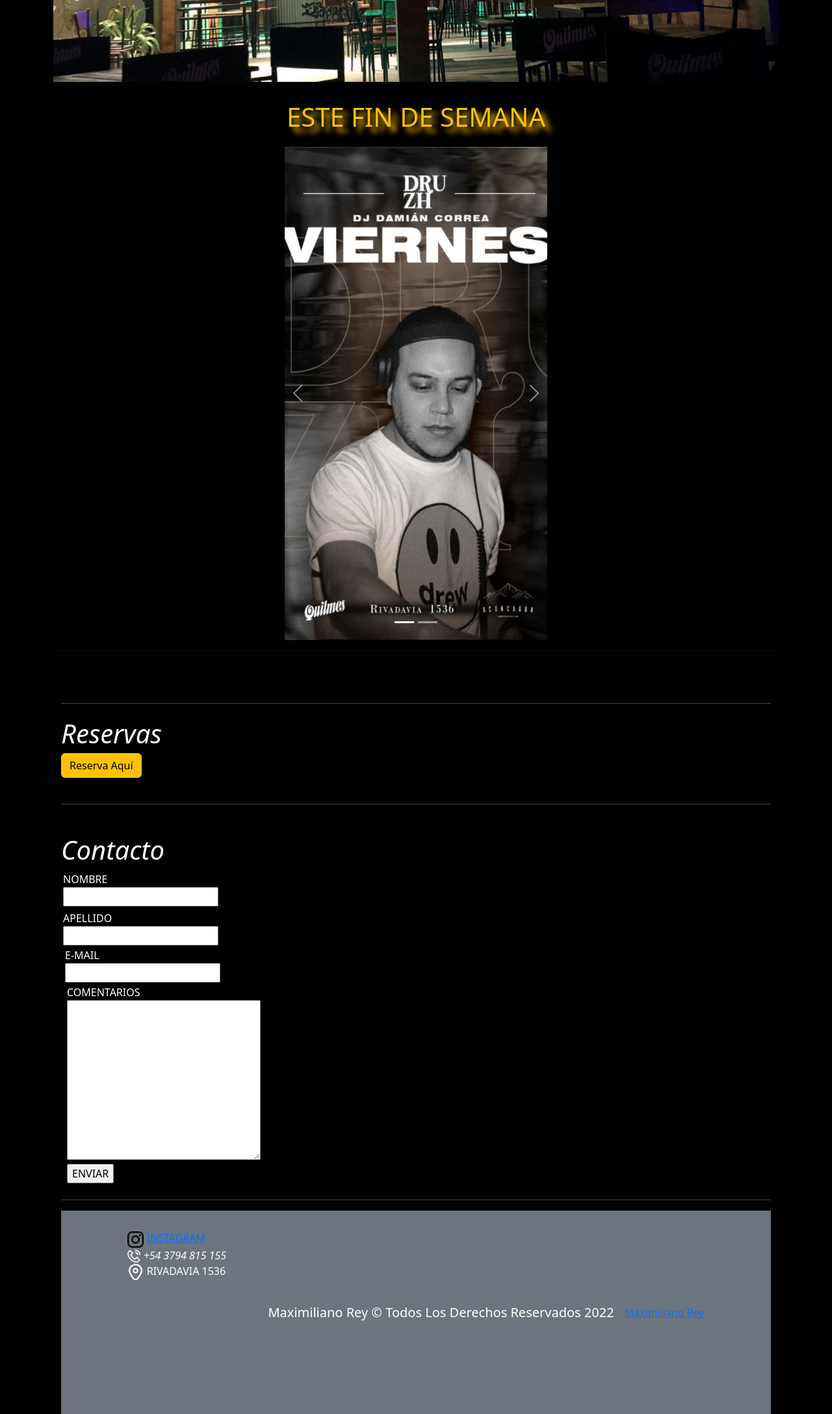
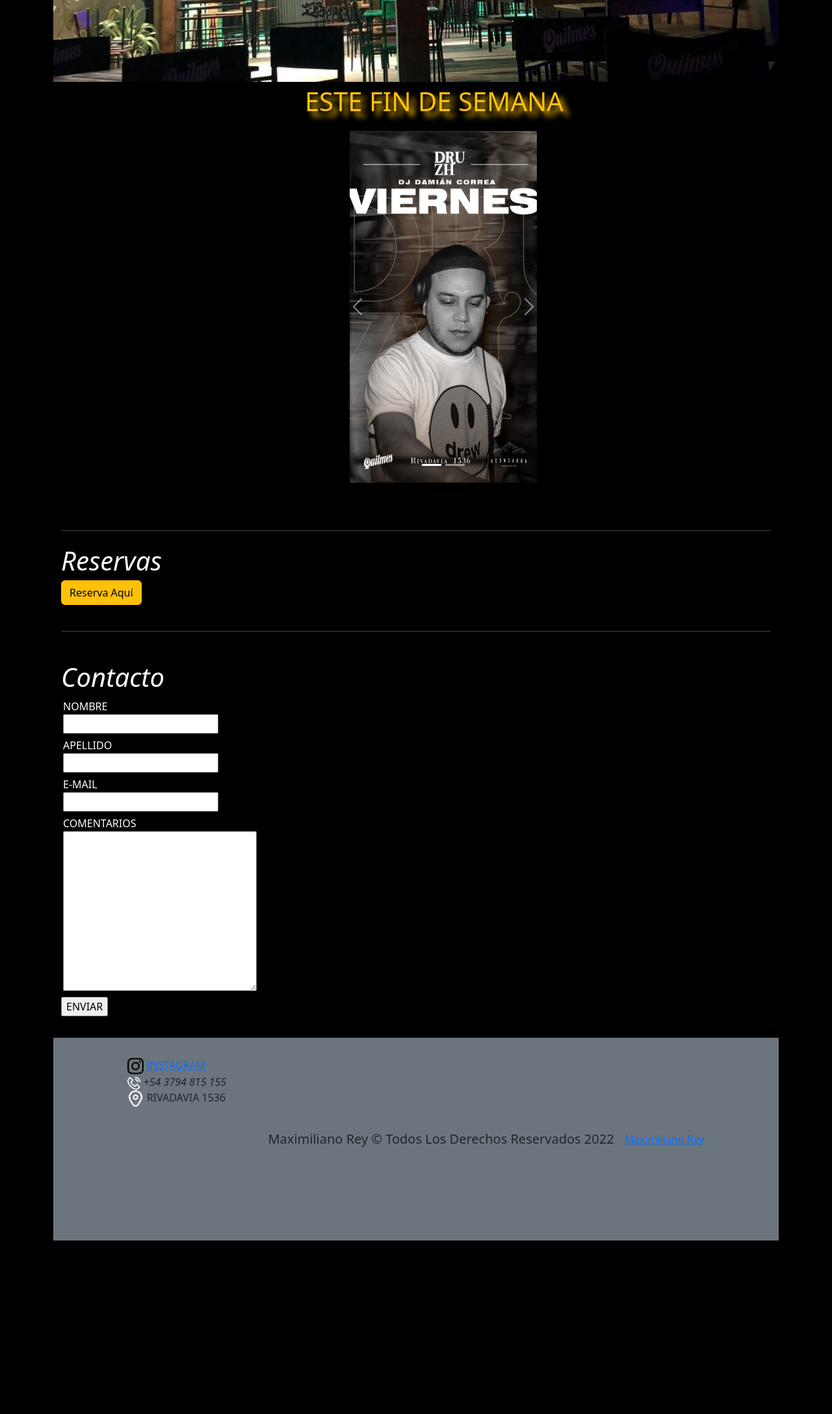
Before and after one commit to brossdross/2--entrega, a website: page index.html in a window 1280 px wide. Shown: the part 380-2556 px from the top of the page at 65% size. After the commit the page ends 2289 px from the top, so only its background shows below. Drawn offline with nearby package versions, Linux system fonts and the light colour scheme; grey boxes are pictures that could not be loaded.

Commit message:
section y css carrousel index

```diff
--- a/index.html
+++ b/index.html
@@ -15,7 +15,7 @@
 
 <body class="container bg-black">
     <header class="container bg-secondary">
-        <container>
+        <section>
             <nav class="navbar navbar-expand-lg bg-secondary">
                 <div class="container">
                     <a class="navbar-brand" href="#">
@@ -46,14 +46,14 @@
                     </div>
                 </div>
             </nav>
-        </container>
+        </section>
     </header>
 
     <div class="bg-black">
         <img src="./images/bar-fondo-01.jpg.jpeg" class="img-fluid" alt="FOTO-DRUZH">
 
         <!-- Carrusel -->
-        <container class="carousel ">
+        <section class="carousel ">
             <div data-aos="fade-up">
                 <div class="carrusel container ">
                     <section class="container">
@@ -87,18 +87,18 @@
                     </section>
                 </div>
             </div>
-        </container>
+        </section>
 
         <hr>
 
         <!-- Medios de Contacto -->
 
         <br />
-        <container class="contacto1">
+        <section class="contacto1">
             <div class="contacto container text-white">
                 <!-- RESERVAS -->
                 <hr>
-                <container>
+                <section>
                     <div class="reservas">
                         <div data-aos="fade-up">
                             <div class="col">
@@ -109,20 +109,20 @@
                             </div>
                         </div>
                     </div>
-                </container>
+                </section>
 
 
                 <br />
                 <hr><br />
 
                 <!-- CONTACTO -->
-                <container>
+                <section>
                     <div class="form">
                         <div data-aos="fade-up">
                             <div class="col">
                                 <i class="fs-1">Contacto</i>
                             </div>
-                            <form action="https://formspree.io/f/xayknpaz" method="POST">
+                            <div action="https://formspree.io/f/xayknpaz" method="POST">
                                 <div class="form-item">
                                     <label for="nombre">NOMBRE</label>
                                     <div class="form-box">
@@ -134,10 +134,12 @@
                                     <div class="form-box">
                                         <input type="text" id="apellido" name="apellido" required><br />
                                     </div>
+                                </div>
                                 <div class="form-item">
                                     <label for="email">E-MAIL</label><br />
                                     <div class="form-box">
                                         <input type="email" id="email" name="email" required><br />
+                                    </div>
                                 </div>
                                 <div class="form-item">
                                     <label for="comentarios">COMENTARIOS</label><br />
@@ -145,21 +147,23 @@
                                         <textarea name="comentarios" id="comentarios" cols="30" rows="10"
                                             required></textarea>
                                     </div>
+                                </div>
                                     <div class="form-send">
                                         <input type="submit" value="ENVIAR">
+                                    </div>
                                 </div>
                             </form>
                         </div>
                     </div>
-                </container>
+                </section>
             </div>
-        </container>
+        </section>
 
 
         <hr>
 
         <!-- Pie de Pagina -->
-        <container>
+        <section>
             <div class="footer">
                 <footer class="w-100  d-flex  align-items-center justify-content-center flex-wrap bg-secondary">
                     <div class="encontranos">
@@ -206,7 +210,7 @@
                     AOS.init();
                 </script>
             </div>
-        </container>
+        </section>
 </body>
 
 </html>
--- a/sass/style.css
+++ b/sass/style.css
@@ -11,14 +11,18 @@
 
 /*==== css del carrusel ====*/
 .carousel {
-  width: 40%;
+  width: 60%;
   max-width: 55%;
- margin-left: 30%;
+ margin-left: 25%;
 }
 
 /*==== css del contacto padre ====*/
 .contacto1 {
-  padding-left: 100px;
+  display: flex;
+}
+
+.contacto{
+  justify-content: center;
 }
 
 /*==== Css del Form ====*/
```
Also changed, not shown: Pages/tragos.html (+2 -2 lines). Lines whose indentation alone changed are shown as unchanged.
